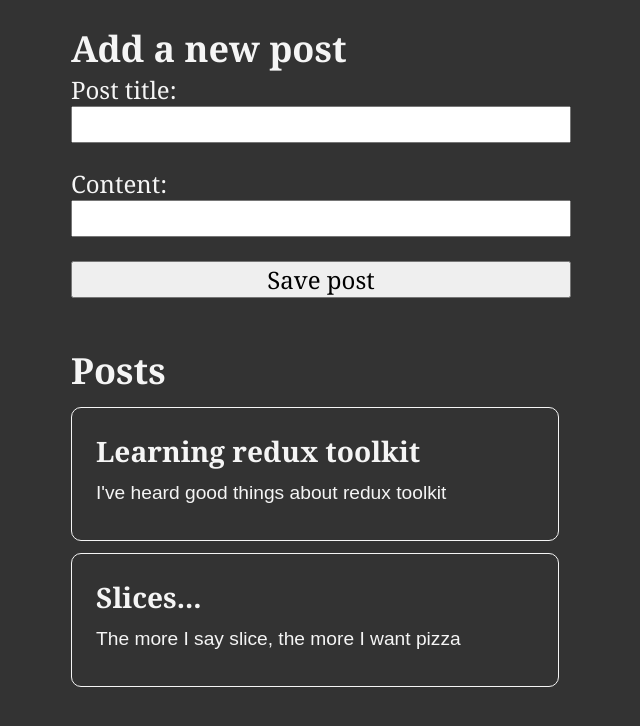
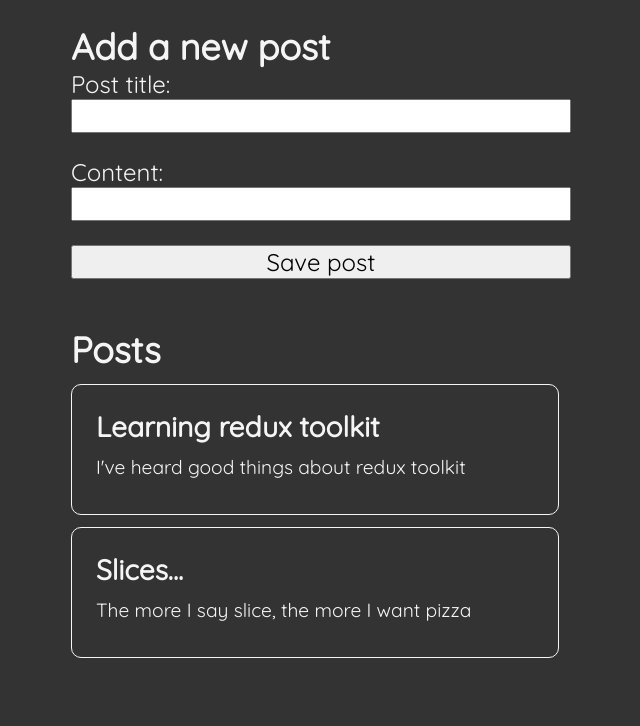
Before and after one commit to nemanjajovic/react-blog, a React (Create React App) app: page / in a window 1280 px wide. Shown: the top 726 px of the page, without its empty margins (319-959 px from the left). Built offline with nearby package versions, Linux system fonts and the light colour scheme; the HTML template or start-up script is replaced by a standard one.

Commit message:
Changed font style

```diff
--- a/src/App.css
+++ b/src/App.css
@@ -1,3 +1,5 @@
+@import url('https://fonts.googleapis.com/css2?family=Quicksand&display=swap');
+
 * {
     margin: 0;
     padding: 0;
@@ -5,7 +7,8 @@
   }
 
   html {
-    font-family: Cambria, Cochin, Georgia, Times, "Times New Roman", serif;
+    font-family: 'Quicksand',sans-serif;
+    font-weight: 300;
     background: #333;
     color: whitesmoke;
   }
@@ -45,7 +48,6 @@
   }
 
   p {
-    font-family: Arial, Helvetica, sans-serif;
     line-height: 1.4;
     font-size: 1.2rem;
     margin: 0.5em 0;
```
